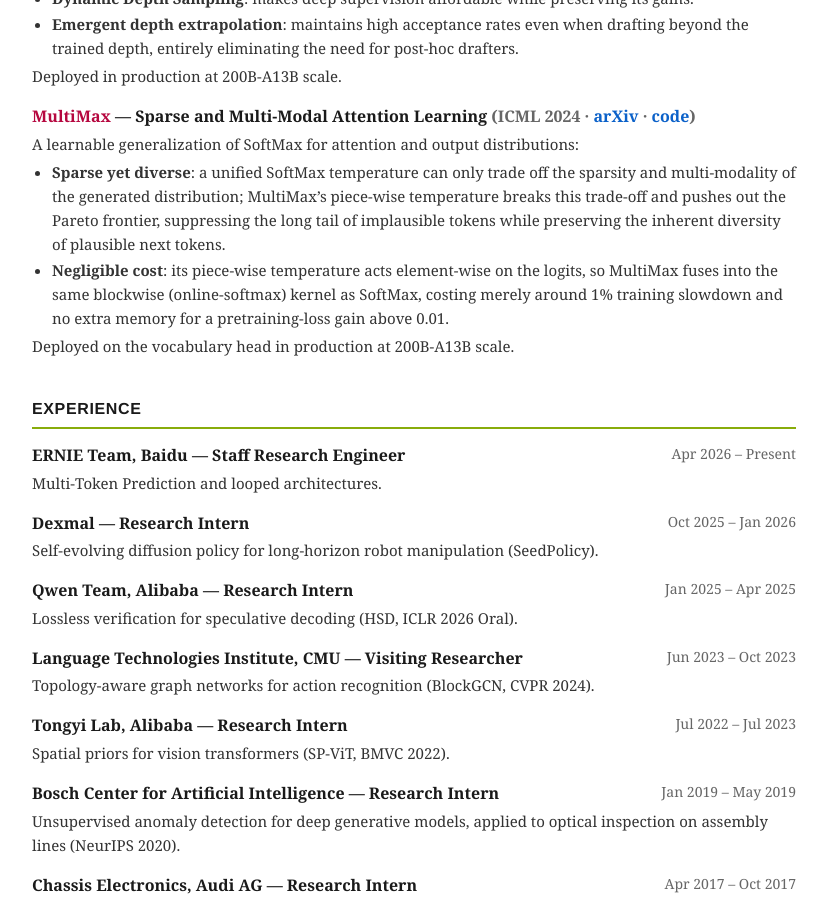
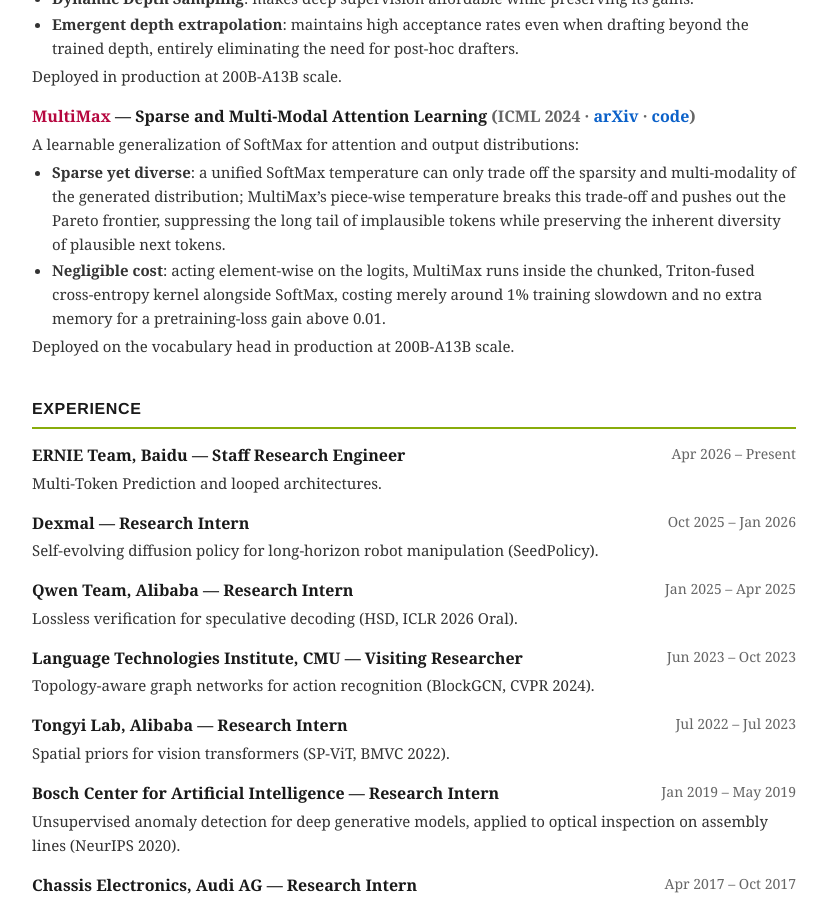
Before and after one commit to ZhouYuxuanYX/ZhouYuxuanYX.github.io, a Jekyll site: the page cv/index.html, which Jekyll copies as it is, in a window 1280 px wide and 900 px high, scrolled down 1177 px. Shown: the whole window, without its empty margins (226-1054 px from the left). Built offline with Jekyll 4.4.1, drawn with Linux system fonts in a browser that asks for light colours.

Commit message:
CV: MultiMax cost names the fused cross-entropy kernel it runs in

```diff
--- a/cv/index.html
+++ b/cv/index.html
@@ -163,9 +163,9 @@
           multi-modality of the generated distribution; MultiMax&rsquo;s piece-wise temperature breaks this trade-off and pushes out
           the Pareto frontier, suppressing the long tail of implausible tokens while preserving the
           inherent diversity of plausible next tokens.</li>
-        <li><strong>Negligible cost</strong>: its piece-wise temperature acts element-wise on the logits,
-          so MultiMax fuses into the same blockwise (online-softmax) kernel as SoftMax, costing merely
-          around 1% training slowdown and no extra memory for a pretraining-loss gain above 0.01.</li>
+        <li><strong>Negligible cost</strong>: acting element-wise on the logits, MultiMax runs inside the
+          chunked, Triton-fused cross-entropy kernel alongside SoftMax, costing merely around 1% training
+          slowdown and no extra memory for a pretraining-loss gain above 0.01.</li>
       </ul>
       Deployed on the vocabulary head in production at 200B-A13B scale.
     </div>
```
